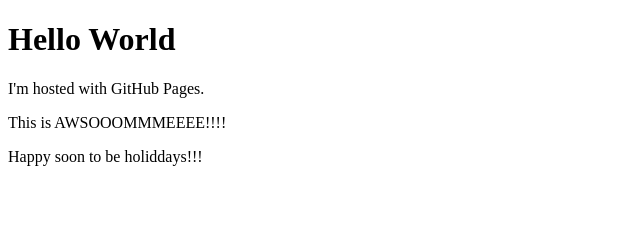
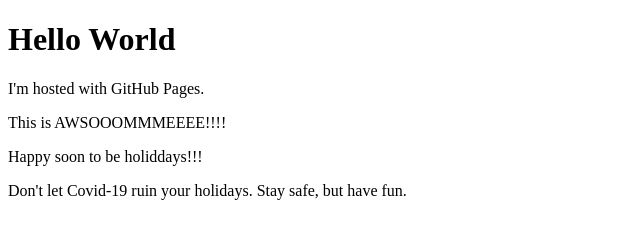
Before and after one commit to Starchaser84/starchaser84.github.io, a plain HTML site: page index.html in a window 1280 px wide. Shown: the whole page, without its empty margins (0-640 px from the left). Drawn offline with Linux system fonts and the light colour scheme.

Commit message:
I added a paraghraph.

```diff
--- a/index.html
+++ b/index.html
@@ -5,5 +5,6 @@
         <p>I'm hosted with GitHub Pages.</p>
         <p>This is AWSOOOMMMEEEE!!!!</p>
         <p>Happy soon to be holiddays!!!</p>
+        <p>Don't let Covid-19 ruin your holidays. Stay safe, but have fun.</p>
     </body>
 </html>
```
